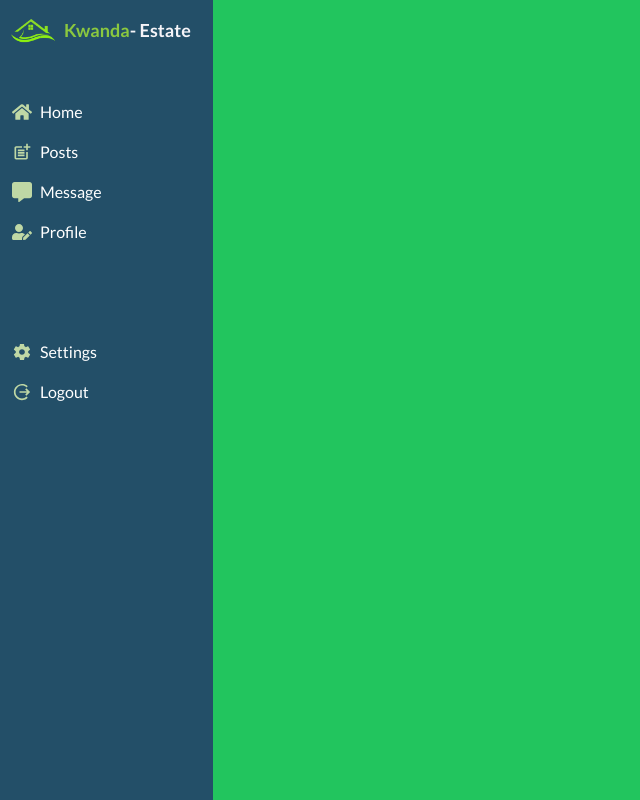
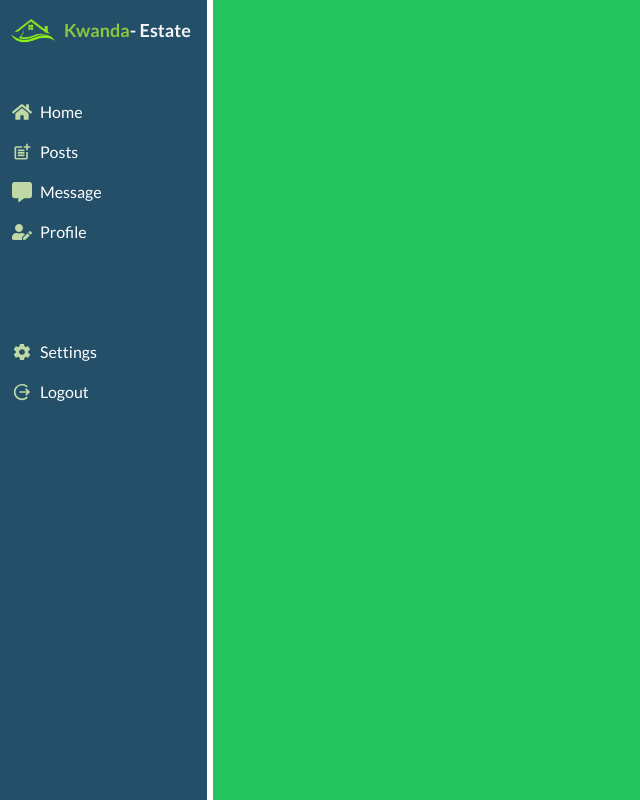
Before and after one commit to manzitresor/real-state-app-frontend, a React (Vite) app: page /dashboard in a window 1280 px wide. Shown: the whole page, without its empty margins (0-640 px from the left). Built offline with nearby package versions, Linux system fonts and the light colour scheme; sample sign-in values are in the browser's storage.

Commit message:
refactor: make sidebar fixed

```diff
--- a/src/components/DashboardSidebar.tsx
+++ b/src/components/DashboardSidebar.tsx
@@ -9,7 +9,7 @@ import { IoMdSettings } from 'react-icons/io'
 
 export default function DashboardSidebar() {
   return (
-    <div className="bg-secondary-blue-400 h-screen">
+    <div className="bg-secondary-blue-400 h-screen fixed">
       <div className="flex items-center text-lg font-bold text-soft-gray mr-4">
         <img src={logo} alt="kwanda-estate-logo" width={64} />
         <span className="text-green-primary-400">Kwanda </span>- Estate
@@ -21,7 +21,7 @@ export default function DashboardSidebar() {
         </li>
         <li className="hover:text-green-primary-100 flex items-center gap-x-2">
           <MdPostAdd className="text-green-primary-200 text-xl" />
-          <Link to="#">Posts</Link>
+          <Link to="/dashboard/post">Posts</Link>
         </li>
         <li className="hover:text-green-primary-100 flex items-center gap-x-2">
           <FaMessage className="text-green-primary-200 text-xl" />
```
